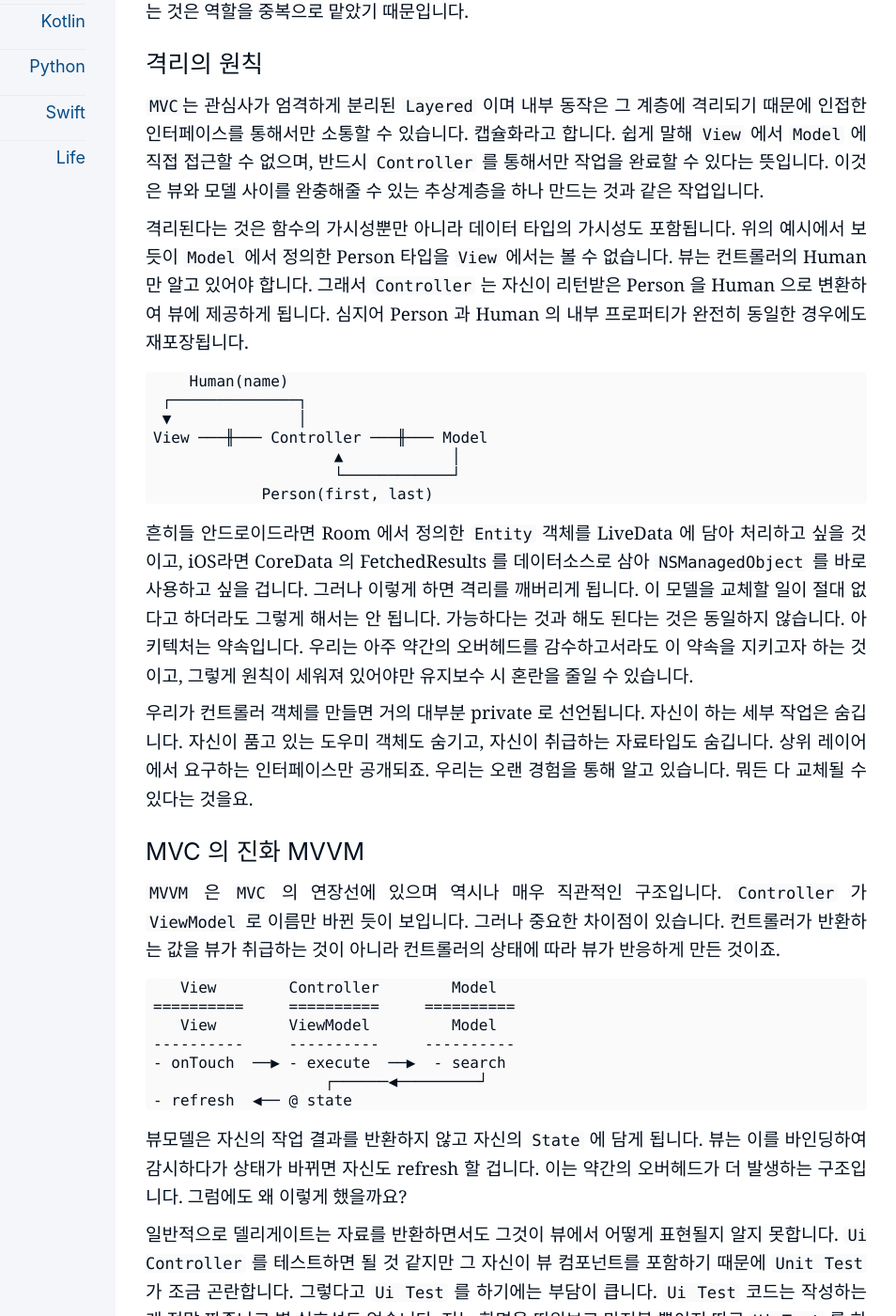
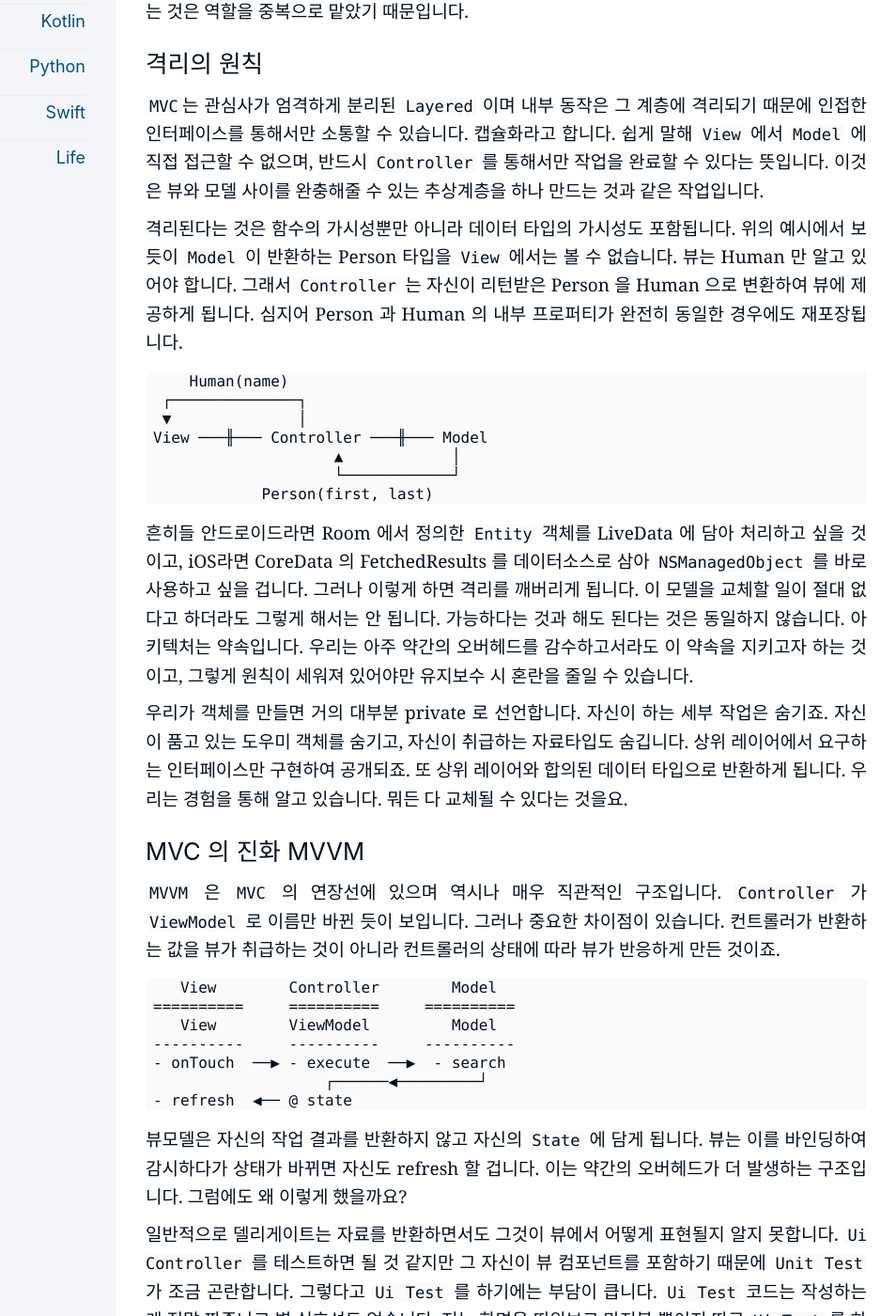
Before and after one commit to kiroshin/kiroshin.github.io, a Jekyll site: the page built from _posts/2024-07-15-architecture.md, in a window 1280 px wide and 1400 px high, scrolled down 2388 px. Shown: the whole window at 94% size, without its empty margins (197-1151 px from the left). Built offline with Jekyll 4.4.1, drawn with Linux system fonts in a browser that asks for light colours.

Commit message:
Update 2024-07-15-architecture.md

````diff
--- a/_posts/2024-07-15-architecture.md
+++ b/_posts/2024-07-15-architecture.md
@@ -63,7 +63,7 @@ user
 
 `MVC`는 관심사가 엄격하게 분리된 `Layered` 이며 내부 동작은 그 계층에 격리되기 때문에 인접한 인터페이스를 통해서만 소통할 수 있습니다. 캡슐화라고 합니다. 쉽게 말해 `View` 에서 `Model` 에 직접 접근할 수 없으며, 반드시 `Controller` 를 통해서만 작업을 완료할 수 있다는 뜻입니다. 이것은 뷰와 모델 사이를 완충해줄 수 있는 추상계층을 하나 만드는 것과 같은 작업입니다.
 
-격리된다는 것은 함수의 가시성뿐만 아니라 데이터 타입의 가시성도 포함됩니다. 위의 예시에서 보듯이 `Model` 에서 정의한 Person 타입을 `View` 에서는 볼 수 없습니다. 뷰는 컨트롤러의 Human 만 알고 있어야 합니다. 그래서 `Controller` 는 자신이 리턴받은 Person 을 Human 으로 변환하여 뷰에 제공하게 됩니다. 심지어 Person 과 Human 의 내부 프로퍼티가 완전히 동일한 경우에도 재포장됩니다.
+격리된다는 것은 함수의 가시성뿐만 아니라 데이터 타입의 가시성도 포함됩니다. 위의 예시에서 보듯이 `Model` 이 반환하는 Person 타입을 `View` 에서는 볼 수 없습니다. 뷰는 Human 만 알고 있어야 합니다. 그래서 `Controller` 는 자신이 리턴받은 Person 을 Human 으로 변환하여 뷰에 제공하게 됩니다. 심지어 Person 과 Human 의 내부 프로퍼티가 완전히 동일한 경우에도 재포장됩니다.
 
 ```
     Human(name)
@@ -77,7 +77,7 @@ View ───╫─── Controller ───╫─── Model
 
 흔히들 안드로이드라면 Room 에서 정의한 `Entity` 객체를 LiveData 에 담아 처리하고 싶을 것이고, iOS라면 CoreData 의 FetchedResults 를 데이터소스로 삼아  `NSManagedObject` 를 바로 사용하고 싶을 겁니다. 그러나 이렇게 하면 격리를 깨버리게 됩니다. 이 모델을 교체할 일이 절대 없다고 하더라도 그렇게 해서는 안 됩니다. 가능하다는 것과 해도 된다는 것은 동일하지 않습니다. 아키텍처는 약속입니다. 우리는 아주 약간의 오버헤드를 감수하고서라도 이 약속을 지키고자 하는 것이고, 그렇게 원칙이 세워져 있어야만 유지보수 시 혼란을 줄일 수 있습니다.
 
-우리가 컨트롤러 객체를 만들면 거의 대부분 private 로 선언됩니다. 자신이 하는 세부 작업은 숨깁니다. 자신이 품고 있는 도우미 객체도 숨기고, 자신이 취급하는 자료타입도 숨깁니다. 상위 레이어에서 요구하는 인터페이스만 공개되죠. 우리는 오랜 경험을 통해 알고 있습니다. 뭐든 다 교체될 수 있다는 것을요.
+우리가 객체를 만들면 거의 대부분 private 로 선언합니다. 자신이 하는 세부 작업은 숨기죠. 자신이 품고 있는 도우미 객체를 숨기고, 자신이 취급하는 자료타입도 숨깁니다. 상위 레이어에서 요구하는 인터페이스만 구현하여 공개되죠. 또 상위 레이어와 합의된 데이터 타입으로 반환하게 됩니다. 우리는 경험을 통해 알고 있습니다. 뭐든 다 교체될 수 있다는 것을요.
 
 ## MVC 의 진화 MVVM
 
````
